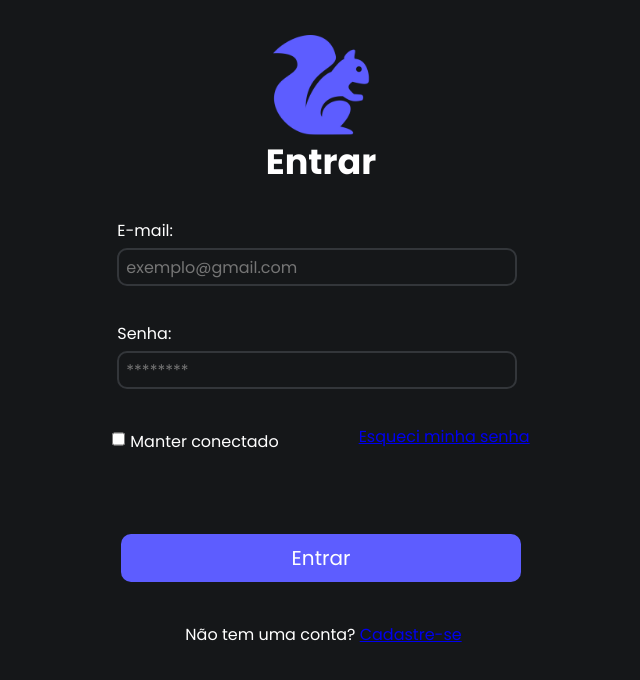
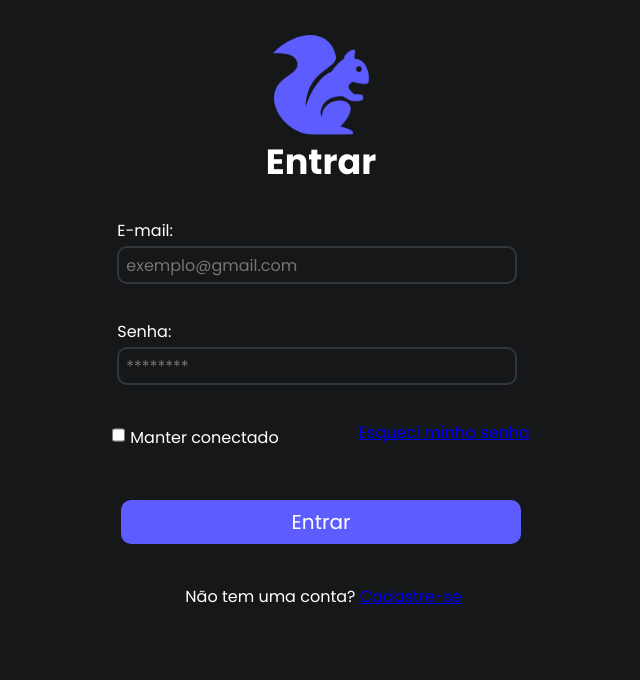
Before and after one commit to CodeSquirrel-API/RecrutaTech-FrontEnd, a Vue app: page /login in a window 1280 px wide. Shown: the top 680 px of the page, without its empty margins (319-959 px from the left). Built offline with nearby package versions, Linux system fonts and the light colour scheme.

Commit message:
chore: Adjustments to css

```diff
--- a/src/views/TheLogin.vue
+++ b/src/views/TheLogin.vue
@@ -105,6 +105,7 @@
   border-radius: 10px;
   font-size: 16px;
   margin: 5px 5px;
+  margin-top: 3px;
   border-style: solid;
   border-color: #33363A;
 }
@@ -121,11 +122,11 @@
 }
 
 .entrar {
-  margin-top: 50px;
+  margin-top: 20px;
   margin-bottom: 25px;
   border-radius: 10px;
   width: 400px;
-  height: 48px;
+  height: 44px;
   background-color: #5D5DFF;
   color: white;
   font-size: 20px;
```
